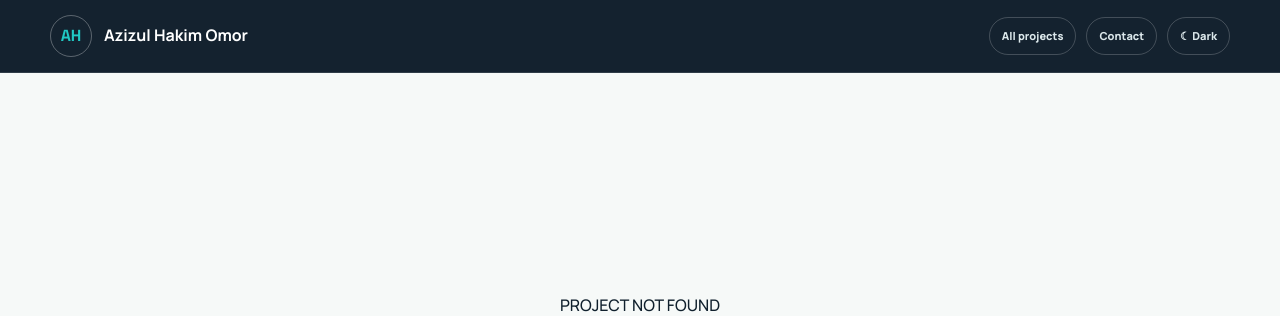
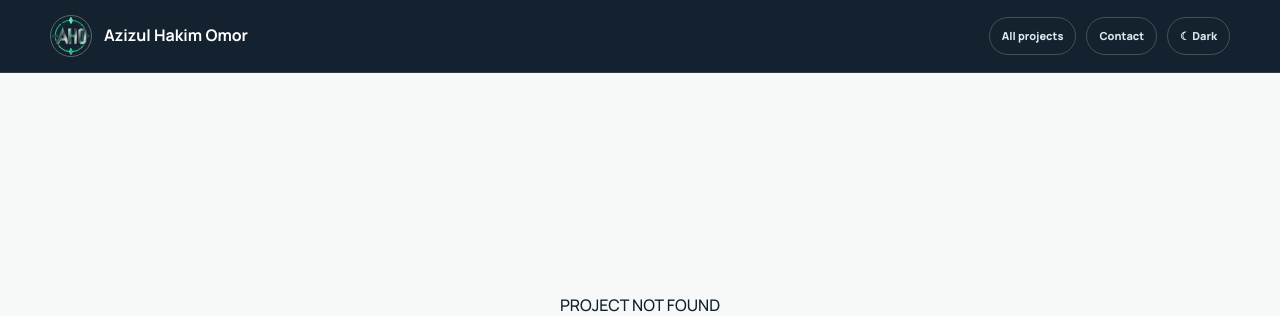
Before and after one commit to AzizulHakim00/My-portfolio, a web app: page /projects/index.html in a window 1280 px wide. Shown: the top 316 px of the page. Run offline with its HTML, style and script files only (its server is not run), Linux system fonts and the light colour scheme; data that the repository does not hold is empty.

Commit message:
Use AHO emblem on project case studies

```diff
--- a/src/main/resources/static/projects/index.html
+++ b/src/main/resources/static/projects/index.html
@@ -5,15 +5,16 @@
   <meta name="viewport" content="width=device-width, initial-scale=1.0">
   <meta name="description" content="Software and cybersecurity project case study by Azizul Hakim Omor.">
   <meta name="theme-color" content="#061523">
+  <link rel="icon" type="image/svg+xml" href="/assets/images/aho-emblem.svg">
   <title>Project Case Study | Azizul Hakim Omor</title>
-  <link rel="stylesheet" href="/assets/css/case-study.css?v=20260721-v3">
+  <link rel="stylesheet" href="/assets/css/case-study.css?v=20261116-aho-brand">
   <script defer src="/assets/js/case-study-data.js?v=20260721-v3"></script>
   <script defer src="/assets/js/case-study.js?v=20260721-v3"></script>
 </head>
 <body>
   <div class="case-progress" aria-hidden="true"><span></span></div>
   <header class="case-header">
-    <a class="case-brand" href="/"><span>AH</span><b>Azizul Hakim Omor</b></a>
+    <a class="case-brand" href="/" aria-label="AHO portfolio home"><span><img src="/assets/images/aho-emblem.svg" alt="" aria-hidden="true"></span><b>Azizul Hakim Omor</b></a>
     <nav class="case-nav" aria-label="Case study navigation">
       <a href="/#projects">All projects</a>
       <a href="/#contact">Contact</a>
```
